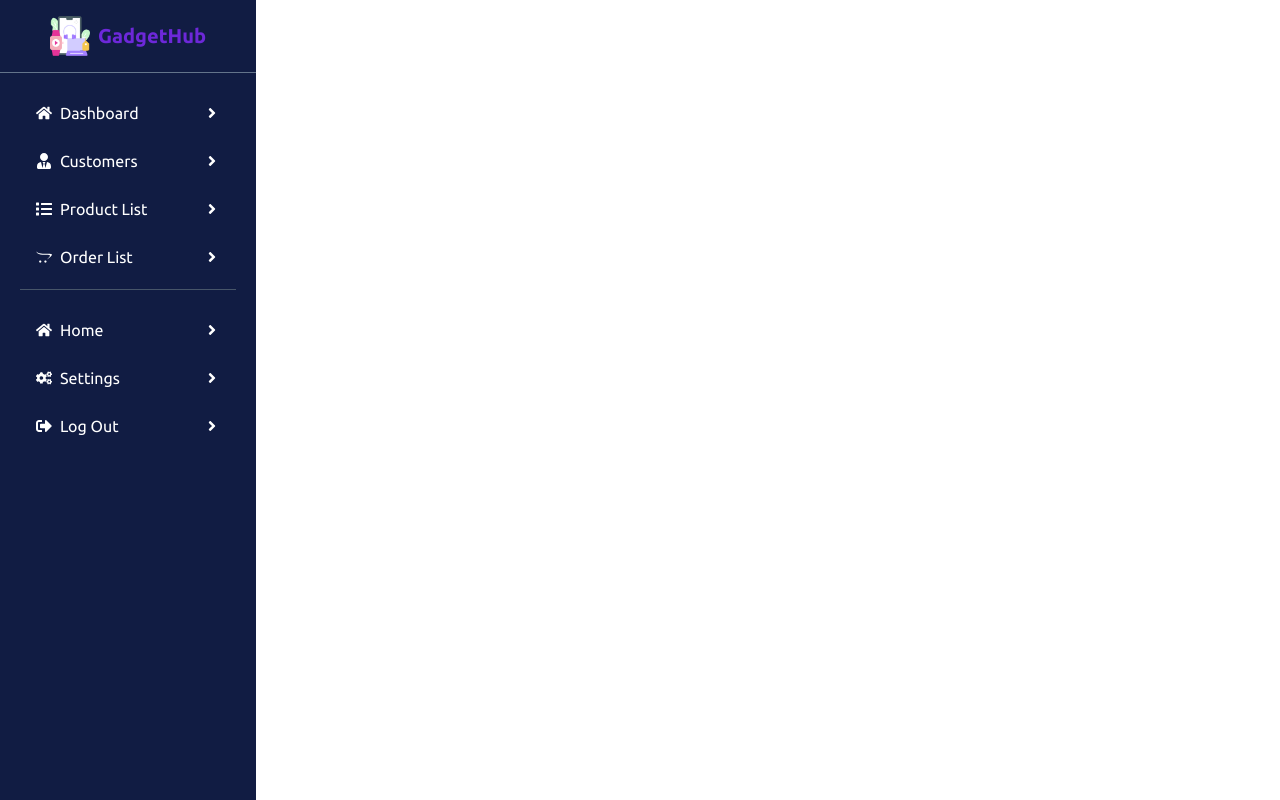
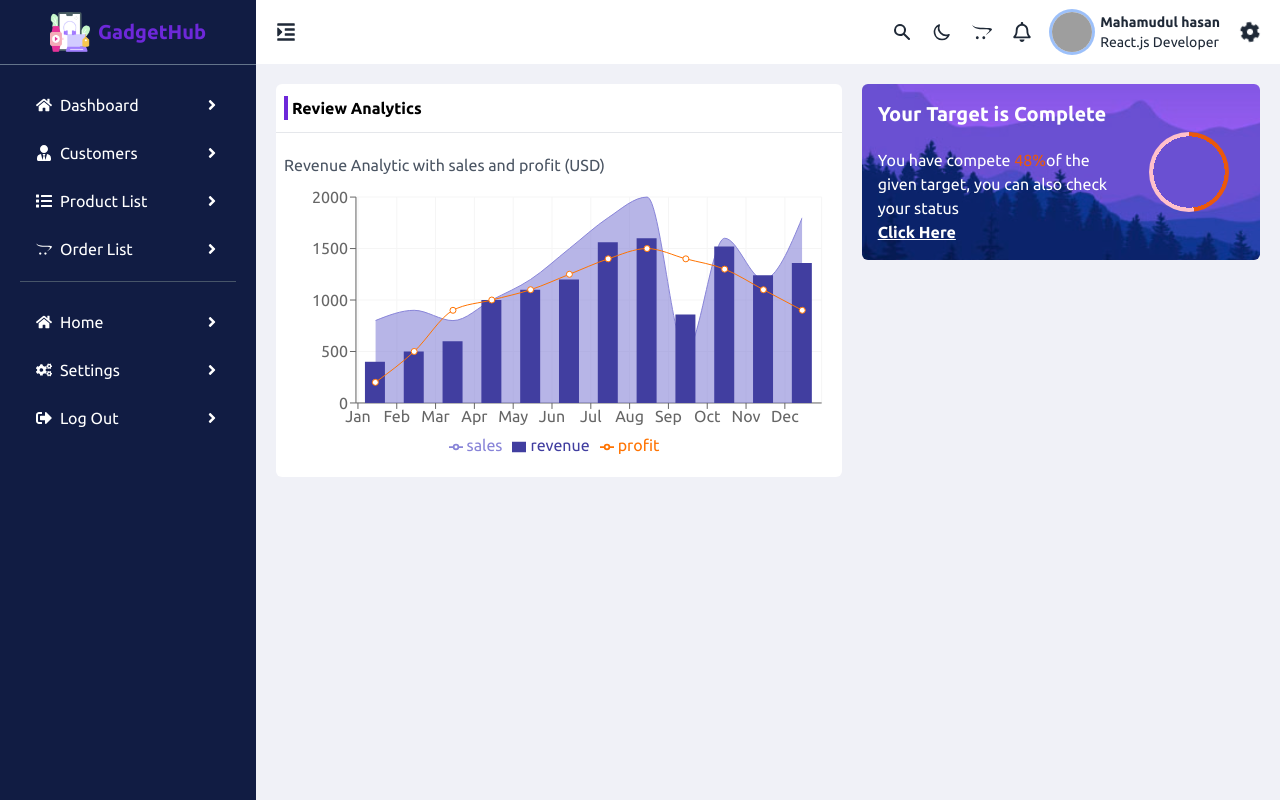
Before and after one commit to mahamudulhasan-me/gadgetHub, a React (Vite) app: page /dashboard in a window 1280 px wide. Built offline with nearby package versions, Linux system fonts and the light colour scheme; grey boxes are pictures that could not be loaded.

Commit message:
add dashboard chart

```diff
--- a/package.json
+++ b/package.json
@@ -20,6 +20,7 @@
     "react-icons": "^4.10.1",
     "react-router-dom": "^6.14.2",
     "react-toastify": "^9.1.3",
+    "recharts": "^2.7.3",
     "sort-by": "^1.2.0"
   },
   "devDependencies": {
--- /dev/null
+++ b/src/dashboard/AllCharts/ReviewAnalytics/ReviewAnalytics.jsx
@@ -0,0 +1,19 @@
+import ReviewAnalyticsChart from "./ReviewAnalyticsChart";
+
+const ReviewAnalytics = () => {
+  return (
+    <div className="bg-white rounded-md w-full">
+      <div className="border-b px-2 py-3">
+        <p className="border-l-4 font-semibold border-violet-700 px-1">
+          Review Analytics
+        </p>
+      </div>
+      <div className="text-gray-600 mt-5">
+        <p className="px-2">Revenue Analytic with sales and profit (USD)</p>
+        <ReviewAnalyticsChart />
+      </div>
+    </div>
+  );
+};
+
+export default ReviewAnalytics;
--- /dev/null
+++ b/src/dashboard/AllCharts/ReviewAnalytics/ReviewAnalyticsChart.jsx
@@ -0,0 +1,62 @@
+import React from "react";
+import {
+  Area,
+  Bar,
+  CartesianGrid,
+  ComposedChart,
+  Legend,
+  Line,
+  ResponsiveContainer,
+  Tooltip,
+  XAxis,
+  YAxis,
+} from "recharts";
+
+const data = [
+  { name: "Jan", sales: 800, revenue: 400, profit: 200 },
+  { name: "Feb", sales: 900, revenue: 500, profit: 500 },
+  { name: "Mar", sales: 800, revenue: 600, profit: 900 },
+  { name: "Apr", sales: 1000, revenue: 1000, profit: 1000 },
+  { name: "May", sales: 1200, revenue: 1100, profit: 1100 },
+  { name: "Jun", sales: 1500, revenue: 1200, profit: 1250 },
+  { name: "Jul", sales: 1800, revenue: 1560, profit: 1400 },
+  { name: "Aug", sales: 2000, revenue: 1600, profit: 1500 },
+  { name: "Sep", sales: 500, revenue: 860, profit: 1400 },
+  { name: "Oct", sales: 1600, revenue: 1520, profit: 1300 },
+  { name: "Nov", sales: 1200, revenue: 1240, profit: 1100 },
+  { name: "Dec", sales: 1800, revenue: 1360, profit: 900 },
+];
+
+export default function ReviewAnalyticsChart() {
+  return (
+    <div style={{ width: "100%", height: 300 }}>
+      <ResponsiveContainer>
+        <ComposedChart
+          width={500}
+          height={400}
+          data={data}
+          margin={{
+            top: 20,
+            right: 20,
+            bottom: 20,
+            left: 20,
+          }}
+        >
+          <CartesianGrid stroke="#f5f5f5" />
+          <XAxis dataKey="name" scale="band" />
+          <YAxis />
+          <Tooltip />
+          <Legend />
+          <Area
+            type="monotone"
+            dataKey="sales"
+            fill="#8884d8"
+            stroke="#8884d8"
+          />
+          <Bar dataKey="revenue" barSize={20} fill="#413ea0" />
+          <Line type="monotone" dataKey="profit" stroke="#ff7300" />
+        </ComposedChart>
+      </ResponsiveContainer>
+    </div>
+  );
+}
--- a/src/dashboard/Dashboard.jsx
+++ b/src/dashboard/Dashboard.jsx
@@ -1,7 +1,38 @@
 import React from "react";
-
+import { Link } from "react-router-dom";
+import targetBG from "../assets/images/target-bg.png";
+import ReviewAnalytics from "./AllCharts/ReviewAnalytics/ReviewAnalytics";
 const Dashboard = () => {
-  return <div>Wellcome to dashboard</div>;
+  return (
+    <div className="grid grid-cols-12 gap-5">
+      <div className="col-span-7 w-full">
+        <ReviewAnalytics />
+      </div>
+      <div className="col-span-5 ">
+        <div
+          style={{ backgroundImage: `url(${targetBG})` }}
+          className="w-full bg-violet-900 bg-blend-overlay text-white rounded-md p-4 bg-cover bg-opacity-80 grid grid-cols-3 gap-10 items-center"
+        >
+          <div className="col-span-2 space-y-5">
+            <h4 className="text-xl font-semibold">Your Target is Complete</h4>
+            <p>
+              You have compete <span className="text-orange-600">48%</span>of
+              the given target, you can also check your status
+            </p>
+            <Link className="font-semibold underline">Click Here</Link>
+          </div>
+          <div class="progress-bar">
+            <progress
+              value="48"
+              min="0"
+              max="100"
+              style={{ visibility: "hidden", height: 0, width: 0 }}
+            ></progress>
+          </div>
+        </div>
+      </div>
+    </div>
+  );
 };
 
 export default Dashboard;
--- a/src/dashboard/MenuBar.jsx
+++ b/src/dashboard/MenuBar.jsx
@@ -0,0 +1,87 @@
+import React from "react";
+import {
+  FaAngleRight,
+  FaCogs,
+  FaHome,
+  FaList,
+  FaOpencart,
+  FaSignOutAlt,
+  FaUserTie,
+} from "react-icons/fa";
+import { Link } from "react-router-dom";
+
+const MenuBar = () => {
+  return (
+    <nav className="px-5 mt-5">
+      <ul className="space-y-2 border-b border-slate-600 pb-3">
+        <li className="hover:bg-[#1D284D] text-white py-2 px-4 rounded-lg">
+          <Link className="flex justify-between items-center">
+            <span className="flex items-center gap-2">
+              <FaHome />
+              Dashboard
+            </span>
+            <FaAngleRight />
+          </Link>
+        </li>
+        <li className="hover:bg-[#1D284D] text-white py-2 px-4 rounded-lg">
+          <Link className="flex justify-between items-center">
+            <span className="flex items-center gap-2">
+              <FaUserTie />
+              Customers
+            </span>
+            <FaAngleRight />
+          </Link>
+        </li>
+        <li className="hover:bg-[#1D284D] text-white py-2 px-4 rounded-lg">
+          <Link className="flex justify-between items-center">
+            <span className="flex items-center gap-2">
+              <FaList />
+              Product List
+            </span>
+            <FaAngleRight />
+          </Link>
+        </li>
+        <li className="hover:bg-[#1D284D] text-white py-2 px-4 rounded-lg">
+          <Link className="flex justify-between items-center">
+            <span className="flex items-center gap-2">
+              <FaOpencart />
+              Order List
+            </span>
+            <FaAngleRight />
+          </Link>
+        </li>
+      </ul>
+      <ul className="mt-5 space-y-2">
+        <li className="hover:bg-[#1D284D] text-white py-2 px-4 rounded-lg">
+          <Link className="flex justify-between items-center">
+            <span className="flex items-center gap-2">
+              <FaHome />
+              Home
+            </span>
+            <FaAngleRight />
+          </Link>
+        </li>
+        <li className="hover:bg-[#1D284D] text-white py-2 px-4 rounded-lg">
+          <Link className="flex justify-between items-center">
+            <span className="flex items-center gap-2">
+              <FaCogs />
+              Settings
+            </span>
+            <FaAngleRight />
+          </Link>
+        </li>
+        <li className="hover:bg-[#1D284D] text-white py-2 px-4 rounded-lg">
+          <Link className="flex justify-between items-center">
+            <span className="flex items-center gap-2">
+              <FaSignOutAlt />
+              Log Out
+            </span>
+            <FaAngleRight />
+          </Link>
+        </li>
+      </ul>
+    </nav>
+  );
+};
+
+export default MenuBar;
--- a/src/index.css
+++ b/src/index.css
@@ -26,3 +26,10 @@ h1 {
 .cartItem td {
   @apply p-2;
 }
+.progress-bar {
+  width: 5rem;
+  height: 5rem;
+  border-radius: 50%;
+  background: radial-gradient(closest-side, #6a50d2 89%, transparent 80% 100%),
+    conic-gradient(#ea580c 48%, pink 0);
+}
--- a/src/layout/DashboardLayout.jsx
+++ b/src/layout/DashboardLayout.jsx
@@ -1,15 +1,9 @@
 import React from "react";
-import {
-  FaAngleRight,
-  FaCogs,
-  FaHome,
-  FaList,
-  FaOpencart,
-  FaSignOutAlt,
-  FaUserTie,
-} from "react-icons/fa";
+import { FaCog, FaIndent, FaOpencart, FaRegBell } from "react-icons/fa";
+import { HiOutlineMoon, HiSearch } from "react-icons/hi";
 import { Link, Outlet } from "react-router-dom";
 import logo from "../assets/logo.png";
+import MenuBar from "../dashboard/MenuBar";
 
 const DashboardLayout = () => {
   return (
@@ -17,82 +11,39 @@ const DashboardLayout = () => {
       <menu className="col-span-2 bg-[#111C43] min-h-screen ">
         <Link
           to={"/"}
-          className="md:flex justify-center items-center gap-2 py-4 border-b border-slate-500"
+          className="md:flex justify-center items-center gap-2 py-3 border-b border-slate-500"
         >
           <img className="w-10 " src={logo} alt="" />{" "}
           <h1 className="text-violet-700 font-semibold text-xl ">GadgetHub</h1>
         </Link>
-        <nav className="px-5 mt-5">
-          <ul className="space-y-2 border-b border-slate-600 pb-3">
-            <li className="hover:bg-[#1D284D] text-white py-2 px-4 rounded-lg">
-              <Link className="flex justify-between items-center">
-                <span className="flex items-center gap-2">
-                  <FaHome />
-                  Dashboard
-                </span>
-                <FaAngleRight />
-              </Link>
-            </li>
-            <li className="hover:bg-[#1D284D] text-white py-2 px-4 rounded-lg">
-              <Link className="flex justify-between items-center">
-                <span className="flex items-center gap-2">
-                  <FaUserTie />
-                  Customers
-                </span>
-                <FaAngleRight />
-              </Link>
-            </li>
-            <li className="hover:bg-[#1D284D] text-white py-2 px-4 rounded-lg">
-              <Link className="flex justify-between items-center">
-                <span className="flex items-center gap-2">
-                  <FaList />
-                  Product List
-                </span>
-                <FaAngleRight />
-              </Link>
-            </li>
-            <li className="hover:bg-[#1D284D] text-white py-2 px-4 rounded-lg">
-              <Link className="flex justify-between items-center">
-                <span className="flex items-center gap-2">
-                  <FaOpencart />
-                  Order List
-                </span>
-                <FaAngleRight />
-              </Link>
-            </li>
-          </ul>
-          <ul className="mt-5 space-y-2">
-            <li className="hover:bg-[#1D284D] text-white py-2 px-4 rounded-lg">
-              <Link className="flex justify-between items-center">
-                <span className="flex items-center gap-2">
-                  <FaHome />
-                  Home
-                </span>
-                <FaAngleRight />
-              </Link>
-            </li>
-            <li className="hover:bg-[#1D284D] text-white py-2 px-4 rounded-lg">
-              <Link className="flex justify-between items-center">
-                <span className="flex items-center gap-2">
-                  <FaCogs />
-                  Settings
-                </span>
-                <FaAngleRight />
-              </Link>
-            </li>
-            <li className="hover:bg-[#1D284D] text-white py-2 px-4 rounded-lg">
-              <Link className="flex justify-between items-center">
-                <span className="flex items-center gap-2">
-                  <FaSignOutAlt />
-                  Log Out
-                </span>
-                <FaAngleRight />
-              </Link>
-            </li>
-          </ul>
-        </nav>
+        <MenuBar />
       </menu>
-      <div className="col-span-8">{Outlet}</div>
+      <div className="col-span-8 bg-[#F0F1F7]">
+        <header className="flex justify-between items-center px-5 py-3 bg-white text-xl text-gray-800">
+          <FaIndent />
+          <div className="flex items-center gap-5">
+            <HiSearch />
+            <HiOutlineMoon />
+            <FaOpencart />
+            <FaRegBell />
+            <div className="flex items-center gap-2">
+              <img
+                className="w-10 h-10 rounded-full ring "
+                src="https://source.unsplash.com/100x100/?portrait"
+                alt=""
+              />
+              <div>
+                <p className="text-sm font-semibold">Mahamudul hasan</p>
+                <p className="text-sm">React.js Developer</p>
+              </div>
+            </div>
+            <FaCog className="animate-spin" />
+          </div>
+        </header>
+        <main className="p-5">
+          <Outlet />
+        </main>
+      </div>
     </div>
   );
 };
```
Also changed, not shown: src/router/Router.jsx (+8 -1 lines), src/assets/images/target-bg.png (added), 1 other file (tests, documents, lock files or other folders).
